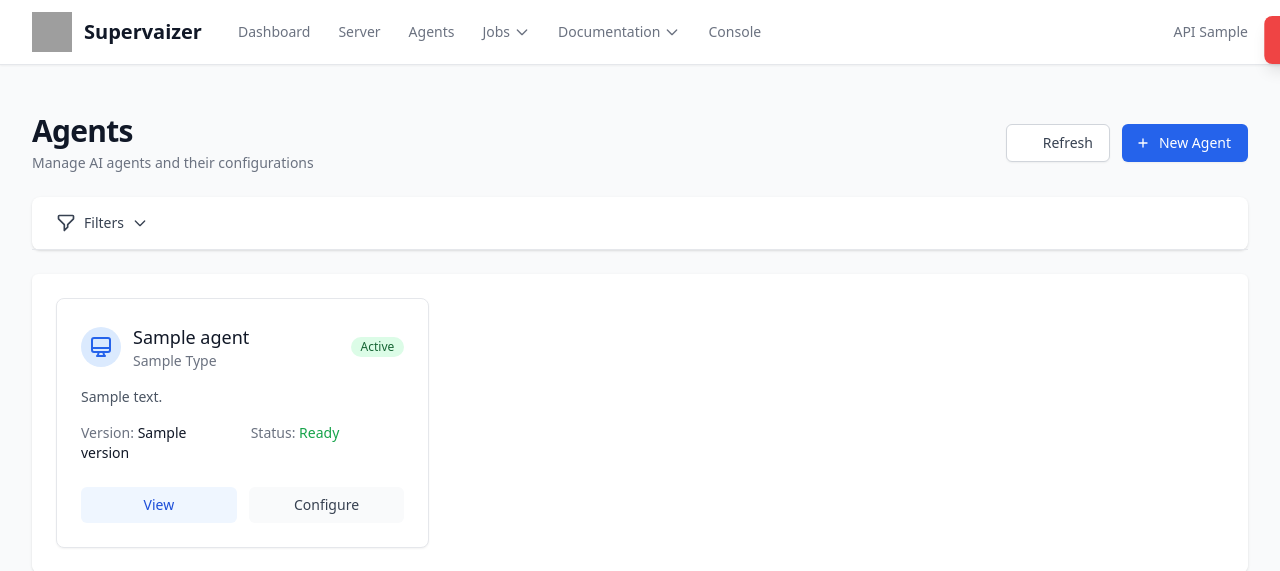
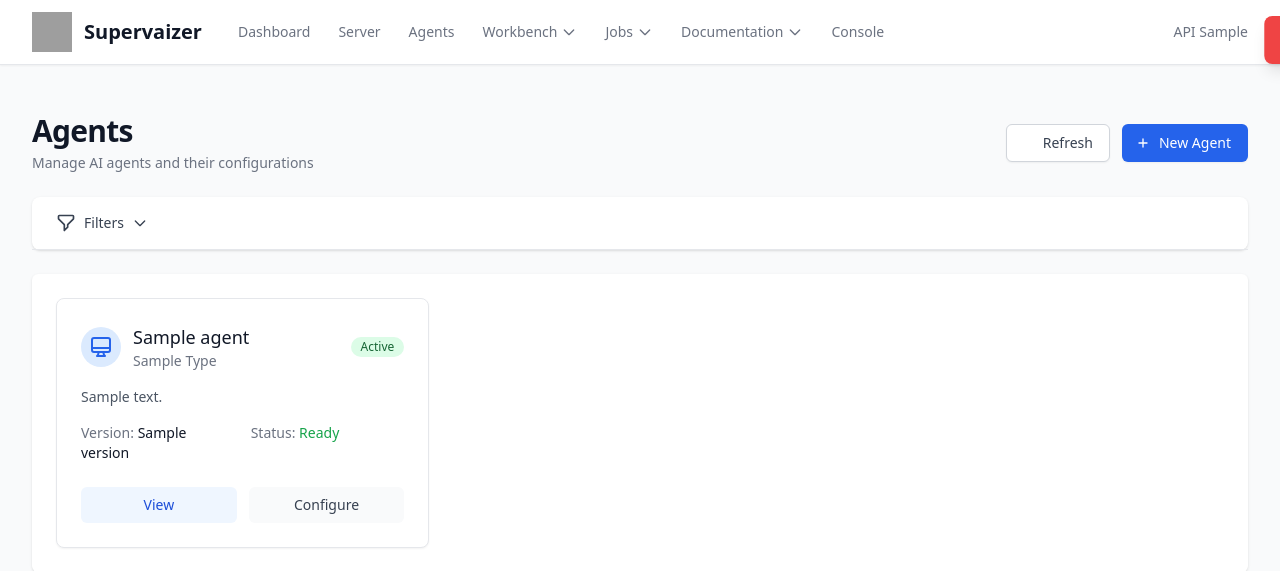
Before and after one commit to supervaize/supervaizer, a Python web app: template src/supervaizer/admin/templates/agents.html in a window 1280 px wide. Shown: the top 571 px of the page. Run offline with Jinja, Linux system fonts and the light colour scheme; the template is opened without the code that fills it: most values are stand-ins (such as "Sample title", 1, 10 or a date in 2020); some libraries are stand-ins or nearby versions; grey boxes are pictures that could not be loaded.

Commit message:
feat(admin): add Workbench navigation dropdown with per-agent links
Co-Authored-By: Claude Sonnet 4.6 <noreply@anthropic.com>

```diff
--- a/src/supervaizer/admin/templates/navigation.html
+++ b/src/supervaizer/admin/templates/navigation.html
@@ -1,5 +1,5 @@
 <!-- Navigation Component -->
-<nav class="bg-white shadow-sm border-b border-gray-200" x-data="{ mobileMenuOpen: false, jobsDropdownOpen: false, docsDropdownOpen: false }">
+<nav class="bg-white shadow-sm border-b border-gray-200" x-data="{ mobileMenuOpen: false, jobsDropdownOpen: false, docsDropdownOpen: false, workbenchDropdownOpen: false }">
     <div class="max-w-7xl mx-auto px-4 sm:px-6 lg:px-8">
         <div class="flex justify-between h-16">
             <div class="flex">
@@ -35,6 +35,31 @@
                        :class="window.location.pathname === '/admin/agents' ? 'text-blue-600 bg-blue-50' : ''">
                         Agents
                     </a>
+
+                    <!-- Workbench Dropdown -->
+                    <div class="relative" @click.away="workbenchDropdownOpen = false">
+                        <button @click="workbenchDropdownOpen = !workbenchDropdownOpen"
+                                class="nav-link text-gray-500 hover:text-gray-700 hover:bg-gray-50 px-3 py-2 rounded-md text-sm font-medium transition-colors flex items-center"
+                                :class="window.location.pathname.includes('/workbench') ? 'text-blue-600 bg-blue-50' : ''">
+                            Workbench
+                            <svg class="ml-1 h-4 w-4 transition-transform" :class="workbenchDropdownOpen ? 'rotate-180' : ''" fill="none" stroke="currentColor" viewBox="0 0 24 24">
+                                <path stroke-linecap="round" stroke-linejoin="round" stroke-width="2" d="M19 9l-7 7-7-7"></path>
+                            </svg>
+                        </button>
+                        <div x-show="workbenchDropdownOpen"
+                             x-transition
+                             class="absolute left-0 mt-2 w-48 rounded-md shadow-lg bg-white ring-1 ring-black ring-opacity-5 z-50"
+                             x-cloak>
+                            <div class="py-1">
+                                {% for agent in agents %}
+                                <a href="/admin/agents/{{ agent.slug }}/workbench"
+                                   class="block px-4 py-2 text-sm text-gray-700 hover:bg-gray-100 transition-colors">
+                                    {{ agent.name }}
+                                </a>
+                                {% endfor %}
+                            </div>
+                        </div>
+                    </div>
 
                     <!-- Jobs Dropdown -->
                     <div class="relative" @click.away="jobsDropdownOpen = false">
@@ -132,6 +157,17 @@
             <a href="/admin/server" class="block pl-3 pr-4 py-2 text-base font-medium text-gray-500 hover:text-gray-700 hover:bg-gray-100">Server</a>
             <a href="/admin/agents" class="block pl-3 pr-4 py-2 text-base font-medium text-gray-500 hover:text-gray-700 hover:bg-gray-100">Agents</a>
 
+            <!-- Workbench section -->
+            <div class="pl-3 pr-4 py-2">
+                <div class="text-base font-medium text-gray-700 mb-2">Workbench</div>
+                {% for agent in agents %}
+                <a href="/admin/agents/{{ agent.slug }}/workbench"
+                   class="block pl-4 py-1 text-sm text-gray-500 hover:text-gray-700">
+                    {{ agent.name }}
+                </a>
+                {% endfor %}
+            </div>
+
             <!-- Jobs section -->
             <div class="pl-3 pr-4 py-2">
                 <div class="text-base font-medium text-gray-700 mb-2">Jobs</div>
--- a/src/supervaizer/admin/workbench_routes.py
+++ b/src/supervaizer/admin/workbench_routes.py
@@ -143,6 +143,7 @@ def create_workbench_routes() -> APIRouter:
                 "active_job": active_job,
                 "api_version": API_VERSION,
                 "has_human_answer": agent.methods and agent.methods.human_answer is not None,
+                "agents": [{"slug": a.slug, "name": a.name} for a in request.app.state.server.agents],
             },
         )
 
```
